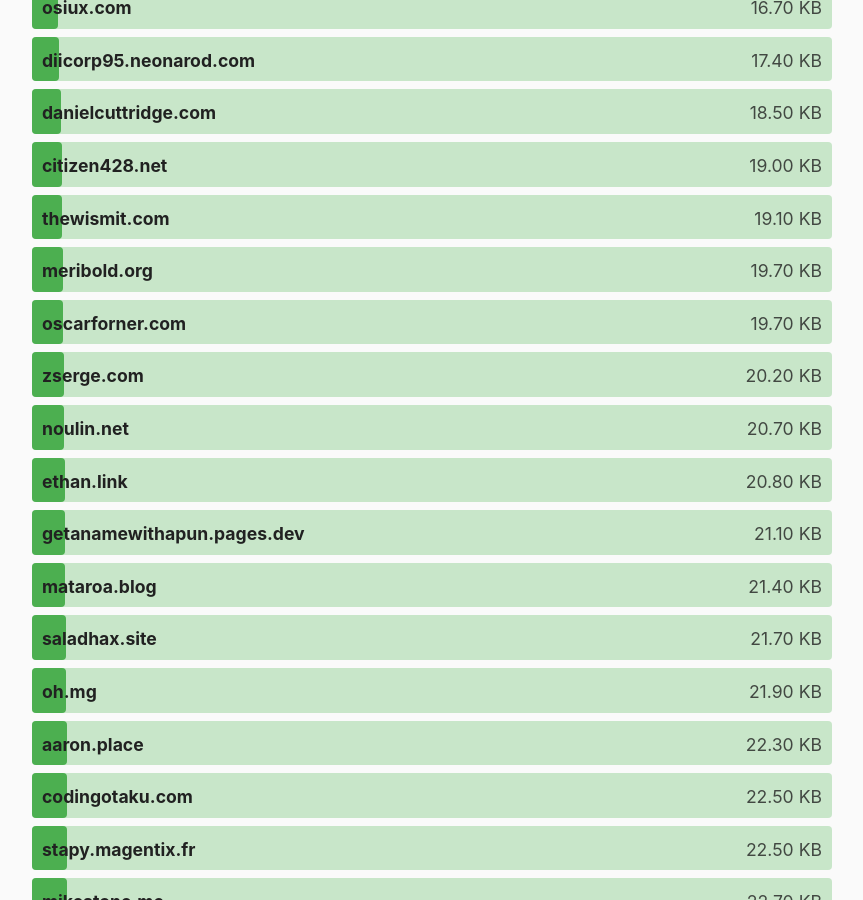
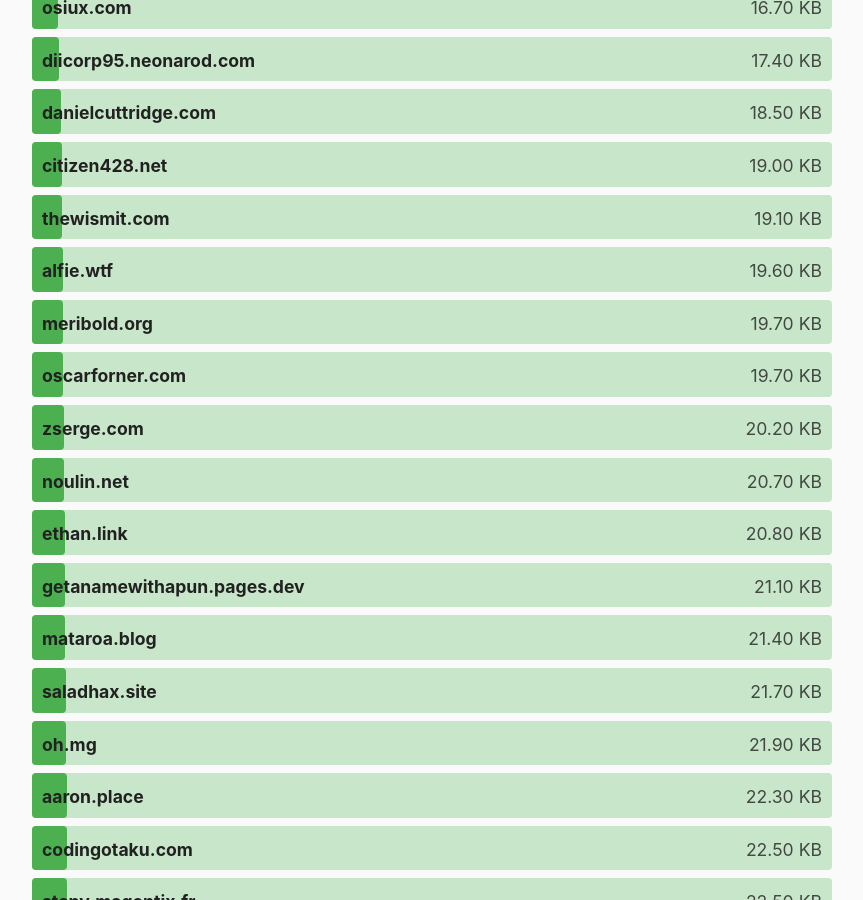
Before and after one commit to kevquirk/512kb.club, a Jekyll site: the page built from index.md, in a window 1280 px wide and 900 px high, scrolled down 6164 px. Shown: the whole window, without its empty margins (208-1071 px from the left). Built offline with Jekyll 4.4.1, drawn with Linux system fonts in a browser that asks for light colours.

Commit message:
Adding alfie.wtf
I hope I qualify -although my homepage goes against the FAQ (the homepage contains a bunch of links), the entire website i.e all pages linked from the homepage and resources in total comes to (current as of 2022-01-29) 108Kb :)

https://gtmetrix.com/reports/www.alfie.wtf/cAdEHKbd/

```diff
--- a/_data/sites.yml
+++ b/_data/sites.yml
@@ -63,6 +63,11 @@
   size: 95.6
   last_checked: 2021-12-23
 
+- domain: alfie.wtf
+  url: http://www.alfie.wtf
+  size: 19.6
+  last_checked: 2022-01-29
+
 - domain: allaboutberlin.com
   url: https://allaboutberlin.com/
   size: 226
```
